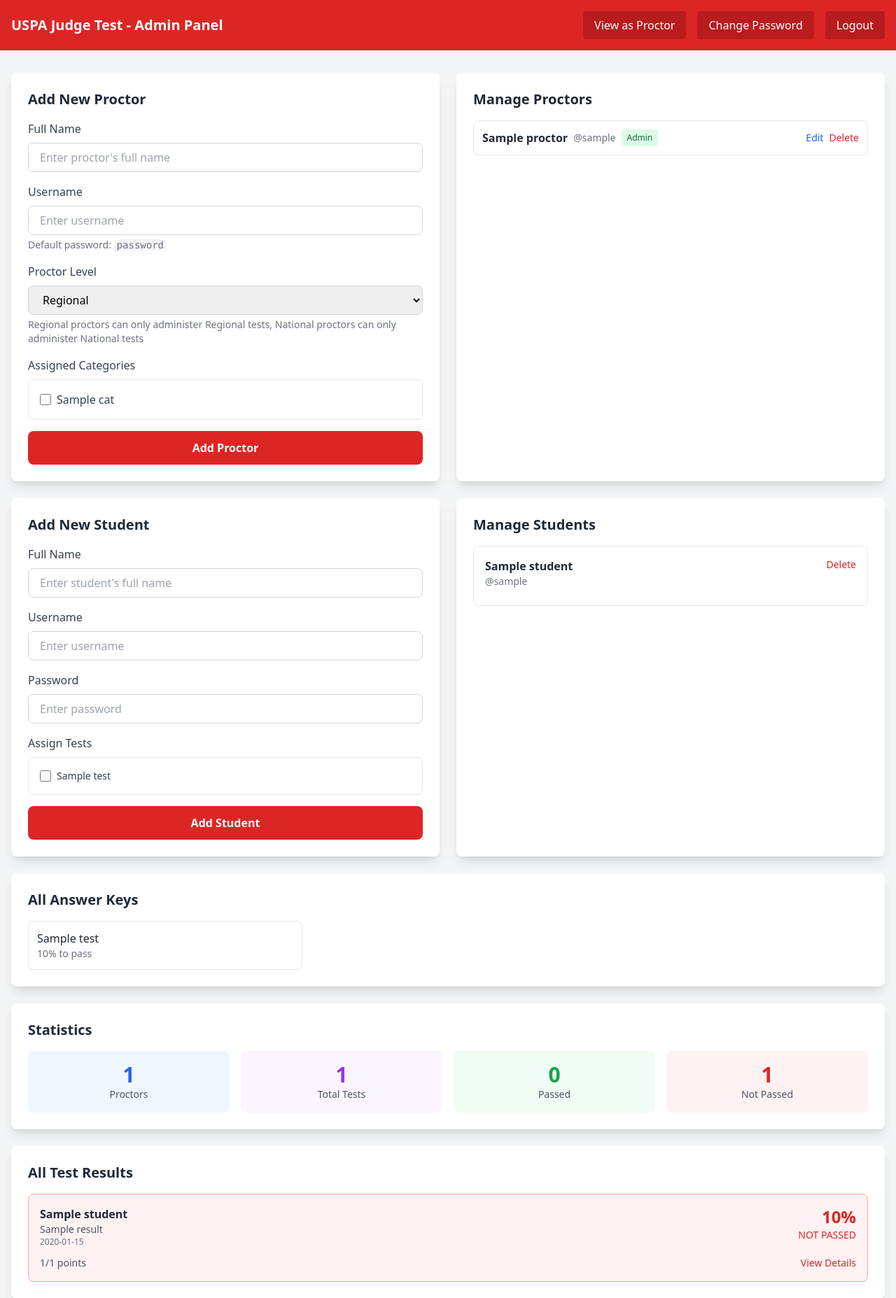
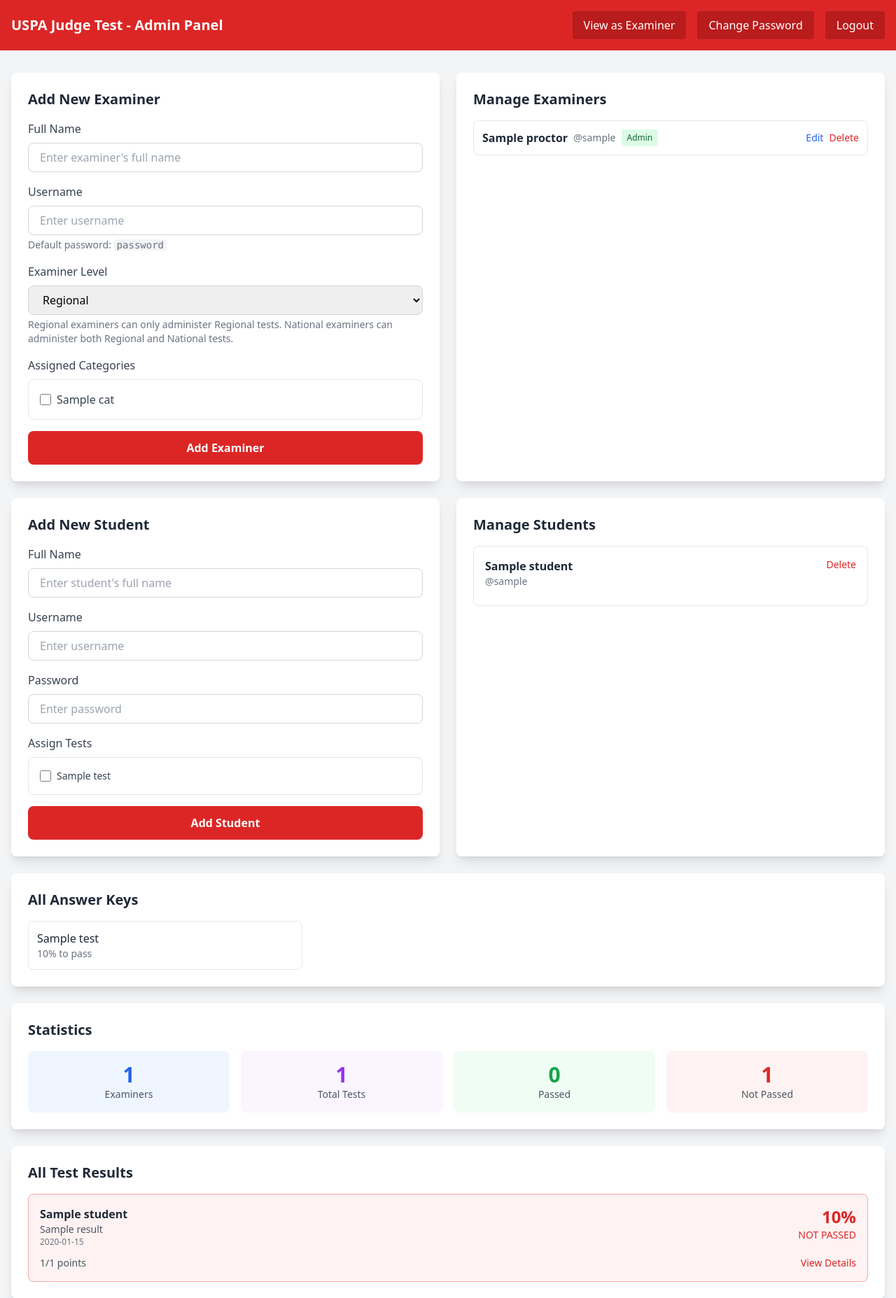
Before and after one commit to kdrivas1989/judgetest, a Flask app: template templates/admin.html in a window 1280 px wide. Shown: the top 1855 px of the page at 70% size. Run offline with Flask 2, Linux system fonts and the light colour scheme; the template is opened without the code that fills it: most values are stand-ins (such as "Sample title", 1, 10 or a date in 2020); some libraries are stand-ins or nearby versions.

Commit message:
Rename Proctor to Examiner and update level description
- Changed all references from "Proctor" to "Examiner" in admin panel
- Updated level description: Regional examiners can only administer
  Regional tests, National examiners can administer both Regional
  and National tests

Co-Authored-By: Claude Opus 4.5 <noreply@anthropic.com>

```diff
--- a/templates/admin.html
+++ b/templates/admin.html
@@ -11,7 +11,7 @@
         <div class="container mx-auto flex justify-between items-center">
             <h1 class="text-xl font-bold">USPA Judge Test - Admin Panel</h1>
             <div class="flex items-center gap-4">
-                <a href="/proctor" class="bg-red-700 hover:bg-red-800 px-4 py-2 rounded">View as Proctor</a>
+                <a href="/proctor" class="bg-red-700 hover:bg-red-800 px-4 py-2 rounded">View as Examiner</a>
                 <button onclick="openPasswordModal()" class="bg-red-700 hover:bg-red-800 px-4 py-2 rounded">Change Password</button>
                 <a href="/logout" class="bg-red-700 hover:bg-red-800 px-4 py-2 rounded">Logout</a>
             </div>
@@ -20,15 +20,15 @@
 
     <div class="container mx-auto px-4 py-8">
         <div class="grid lg:grid-cols-2 gap-6">
-            <!-- Add Proctor Section -->
+            <!-- Add Examiner Section -->
             <div class="bg-white rounded-lg shadow-lg p-6">
-                <h2 class="text-xl font-bold text-gray-800 mb-4">Add New Proctor</h2>
+                <h2 class="text-xl font-bold text-gray-800 mb-4">Add New Examiner</h2>
                 <form id="addProctorForm" class="space-y-4">
                     <div>
                         <label class="block text-gray-700 font-medium mb-2">Full Name</label>
                         <input type="text" id="proctorName" required
                             class="w-full px-4 py-2 border border-gray-300 rounded-lg focus:outline-none focus:border-red-500"
-                            placeholder="Enter proctor's full name">
+                            placeholder="Enter examiner's full name">
                     </div>
                     <div>
                         <label class="block text-gray-700 font-medium mb-2">Username</label>
@@ -38,13 +38,13 @@
                         <p class="text-sm text-gray-500 mt-1">Default password: <code class="bg-gray-100 px-1 rounded">password</code></p>
                     </div>
                     <div>
-                        <label class="block text-gray-700 font-medium mb-2">Proctor Level</label>
+                        <label class="block text-gray-700 font-medium mb-2">Examiner Level</label>
                         <select id="proctorLevel" required
                             class="w-full px-4 py-2 border border-gray-300 rounded-lg focus:outline-none focus:border-red-500">
                             <option value="regional">Regional</option>
                             <option value="national">National</option>
                         </select>
-                        <p class="text-sm text-gray-500 mt-1">Regional proctors can only administer Regional tests, National proctors can only administer National tests</p>
+                        <p class="text-sm text-gray-500 mt-1">Regional examiners can only administer Regional tests. National examiners can administer both Regional and National tests.</p>
                     </div>
                     <div>
                         <label class="block text-gray-700 font-medium mb-2">Assigned Categories</label>
@@ -60,15 +60,15 @@
                     </div>
                     <button type="submit"
                         class="w-full bg-red-600 hover:bg-red-700 text-white font-semibold py-3 px-4 rounded-lg transition">
-                        Add Proctor
+                        Add Examiner
                     </button>
                 </form>
                 <div id="addMessage" class="mt-4 hidden"></div>
             </div>
 
-            <!-- Existing Proctors Section -->
+            <!-- Existing Examiners Section -->
             <div class="bg-white rounded-lg shadow-lg p-6">
-                <h2 class="text-xl font-bold text-gray-800 mb-4">Manage Proctors</h2>
+                <h2 class="text-xl font-bold text-gray-800 mb-4">Manage Examiners</h2>
                 <div id="proctorList" class="space-y-3 max-h-96 overflow-y-auto">
                     {% if proctors %}
                         {% for username, proctor in proctors.items() %}
@@ -102,8 +102,8 @@
                         {% endfor %}
                     {% else %}
                     <div class="text-center py-8 text-gray-500">
-                        <p>No proctors yet.</p>
-                        <p class="text-sm mt-2">Add a proctor using the form.</p>
+                        <p>No examiners yet.</p>
+                        <p class="text-sm mt-2">Add an examiner using the form.</p>
                     </div>
                     {% endif %}
                 </div>
@@ -212,7 +212,7 @@
             <div class="grid grid-cols-2 md:grid-cols-4 gap-4">
                 <div class="bg-blue-50 rounded-lg p-4 text-center">
                     <p class="text-3xl font-bold text-blue-600">{{ proctors|length }}</p>
-                    <p class="text-sm text-gray-600">Proctors</p>
+                    <p class="text-sm text-gray-600">Examiners</p>
                 </div>
                 <div class="bg-purple-50 rounded-lg p-4 text-center">
                     <p class="text-3xl font-bold text-purple-600">{{ results|length }}</p>
@@ -271,10 +271,10 @@
         </div>
     </div>
 
-    <!-- Edit Proctor Modal -->
+    <!-- Edit Examiner Modal -->
     <div id="editModal" class="fixed inset-0 bg-black bg-opacity-50 hidden items-center justify-center z-50">
         <div class="bg-white rounded-lg shadow-xl p-6 w-full max-w-md mx-4">
-            <h3 class="text-xl font-bold text-gray-800 mb-4">Edit Proctor</h3>
+            <h3 class="text-xl font-bold text-gray-800 mb-4">Edit Examiner</h3>
             <form id="editProctorForm" class="space-y-4">
                 <input type="hidden" id="editUsername">
                 <div>
@@ -289,7 +289,7 @@
                         placeholder="Enter new password">
                 </div>
                 <div>
-                    <label class="block text-gray-700 font-medium mb-2">Proctor Level</label>
+                    <label class="block text-gray-700 font-medium mb-2">Examiner Level</label>
                     <select id="editProctorLevel"
                         class="w-full px-4 py-2 border border-gray-300 rounded-lg focus:outline-none focus:border-red-500">
                         <option value="regional">Regional</option>
@@ -357,12 +357,12 @@
 
             } catch (error) {
                 messageDiv.className = 'mt-4 bg-red-100 border border-red-400 text-red-700 px-4 py-3 rounded';
-                messageDiv.textContent = 'Error adding proctor: ' + error.message;
+                messageDiv.textContent = 'Error adding examiner: ' + error.message;
                 messageDiv.classList.remove('hidden');
             }
         });
 
-        // Edit Proctor
+        // Edit Examiner
         async function editProctor(username) {
             try {
                 const response = await fetch(`/admin/get-proctor/${username}`);
@@ -387,7 +387,7 @@
                 document.getElementById('editModal').classList.add('flex');
 
             } catch (error) {
-                alert('Error loading proctor: ' + error.message);
+                alert('Error loading examiner: ' + error.message);
             }
         }
 
@@ -423,13 +423,13 @@
                 }
 
             } catch (error) {
-                alert('Error updating proctor: ' + error.message);
+                alert('Error updating examiner: ' + error.message);
             }
         });
 
-        // Delete Proctor
+        // Delete Examiner
         async function deleteProctor(username) {
-            if (!confirm(`Are you sure you want to delete proctor "${username}"?`)) {
+            if (!confirm(`Are you sure you want to delete examiner "${username}"?`)) {
                 return;
             }
 
@@ -447,7 +447,7 @@
                 }
 
             } catch (error) {
-                alert('Error deleting proctor: ' + error.message);
+                alert('Error deleting examiner: ' + error.message);
             }
         }
 
```
